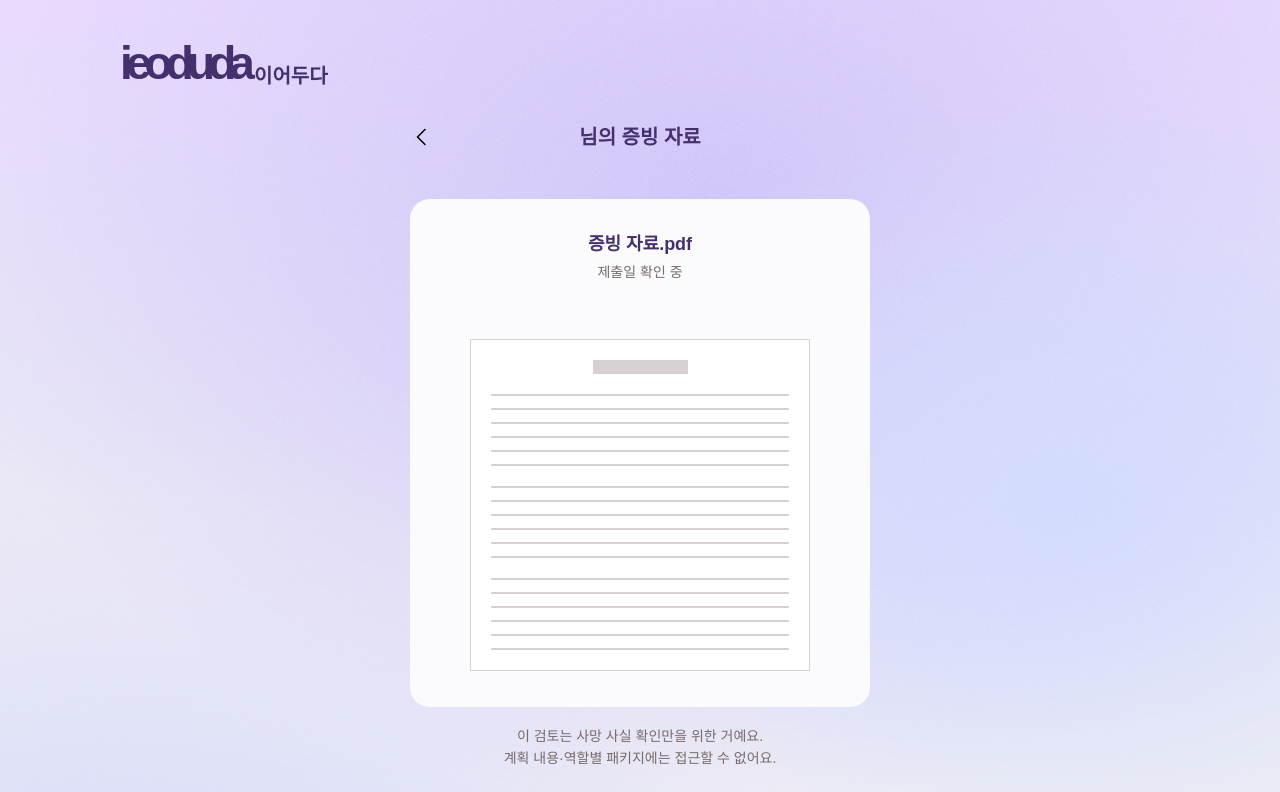
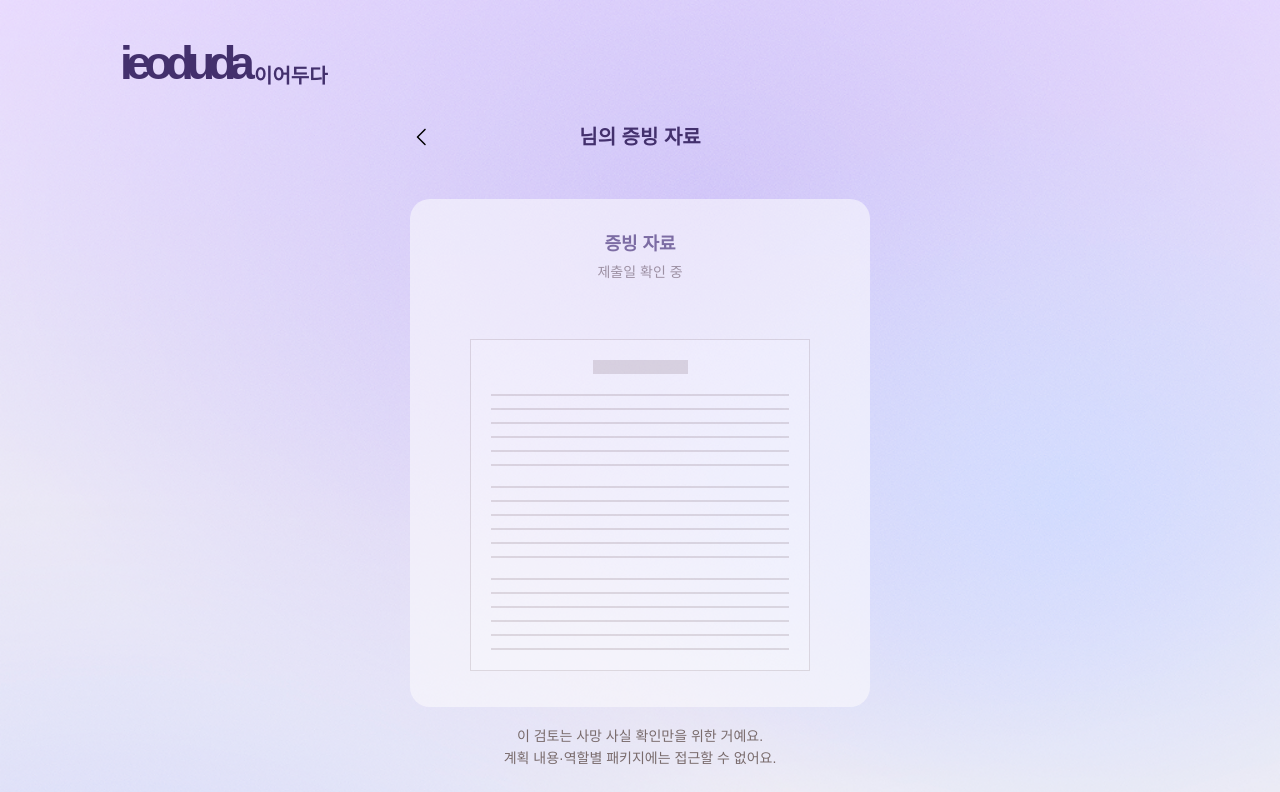
Before and after one commit to Dev-MAMOKEY/Ieoduda-Frontend, a Next.js app: page /external in a window 1280 px wide. Shown: the top 792 px of the page. Built offline with nearby package versions, Linux system fonts and the light colour scheme; no server answers; a web font is replaced by a local one.

Commit message:
[Feat/#13] feat : 사망 신고 이메일 입력 검증 적용 및, 공식 증빙 자료 다운로드 api 적용

```diff
--- a/app/(email)/death-report/page.tsx
+++ b/app/(email)/death-report/page.tsx
@@ -17,7 +17,7 @@ const dateFields = [
 ] as const;
 
 function getValidDeathDate(date: string[]) {
-  if (date.every((part) => !part)) return undefined;
+  if (date.every((part) => !part)) throw new Error("사망하신 날짜를 입력하거나 정확한 날짜를 모른다고 선택해 주세요.");
   if (date.some((part) => !part)) throw new Error("사망 날짜는 연도, 월, 일을 모두 입력해 주세요.");
 
   const [year, month, day] = date.map(Number);
@@ -36,18 +36,26 @@ export default function DeathReportPage() {
   const [unknownDate, setUnknownDate] = useState(false);
   const [pending, setPending] = useState(false);
   const [error, setError] = useState("");
+  const [dateError, setDateError] = useState("");
   const requestInFlight = useRef(false);
   const ownerName = invitation?.ownerName ?? "계획 작성자";
   const submit = async () => {
     const searchParams = new URLSearchParams(window.location.search);
     const token = searchParams.get("token") ?? "";
     if (!token) return setError("유효한 신고 토큰이 필요합니다.");
+    let deathDate: string | undefined;
+    try {
+      deathDate = unknownDate ? undefined : getValidDeathDate(date);
+      setDateError("");
+    } catch (reason) {
+      setDateError(reason instanceof Error ? reason.message : "사망하신 날짜를 확인해 주세요.");
+      return;
+    }
     if (requestInFlight.current) return;
     requestInFlight.current = true;
     setPending(true);
     setError("");
     try {
-      const deathDate = unknownDate ? undefined : getValidDeathDate(date);
       const result = await reportDeath(token, deathDate);
       const params = new URLSearchParams();
       params.set("token", result.evidenceUploadToken);
@@ -114,7 +122,7 @@ export default function DeathReportPage() {
                     max={field.max}
                     min={field.min}
                     disabled={unknownDate}
-                    onChange={(event) => setDate((current) => current.map((value, itemIndex) => itemIndex === index ? event.target.value : value))}
+                    onChange={(event) => { setDate((current) => current.map((value, itemIndex) => itemIndex === index ? event.target.value : value)); setDateError(""); }}
                     placeholder={field.label}
                     type={field.type}
                     value={date[index]}
@@ -127,7 +135,7 @@ export default function DeathReportPage() {
                   <input
                     className="peer size-full cursor-pointer appearance-none rounded-full border border-[#584e4d] bg-transparent checked:border-[#43306d] focus-visible:outline-2 focus-visible:outline-offset-2 focus-visible:outline-[#43306d]"
                     checked={unknownDate}
-                    onChange={(event) => setUnknownDate(event.target.checked)}
+                    onChange={(event) => { setUnknownDate(event.target.checked); setDateError(""); }}
                     type="checkbox"
                   />
                   <span aria-hidden="true" className="pointer-events-none absolute inset-0 hidden items-center justify-center peer-checked:flex">
@@ -136,6 +144,7 @@ export default function DeathReportPage() {
                 </span>
                 정확한 날짜를 모르겠어요.
               </label>
+              {dateError ? <p className="px-2.5 text-xs font-medium text-red-600" role="alert">{dateError}</p> : null}
             </section>
 
             <aside className="flex flex-col items-start rounded-[16px] bg-[#f3f3ff] px-5 pb-[22px] pt-[18px] lg:rounded-[20px] lg:px-[22px]">
--- a/app/(external)/external/page.tsx
+++ b/app/(external)/external/page.tsx
@@ -5,10 +5,8 @@ import { BackButton } from "@/components/BackButton";
 import { Button } from "@/components/Button";
 import { PageHeader } from "@/components/PageHeader";
 import { useEffect, useState } from "react";
-import { decidePartnerReview, getPartnerReview } from "@/lib/api/partner";
+import { decidePartnerReview, downloadPartnerReviewFile, getPartnerReview } from "@/lib/api/partner";
 import type { PartnerReview } from "@/lib/api/partner-types";
-
-const evidenceTitle = { DEATH_CERTIFICATE: "사망 진단서", DEATH_REPORT: "사망 신고서", POSTMORTEM_REPORT: "검안서" } as const;
 
 function DocumentSheet() {
   return <div aria-label="증빙 문서 미리보기" className="flex h-[300px] w-[230px] flex-col items-center gap-5 border border-[#d7d0d0] bg-white px-5 py-[21px] lg:h-auto lg:w-[340px] lg:border-[1.4px] lg:p-5">
@@ -27,6 +25,7 @@ export default function ExternalReviewPage() {
   const [review, setReview] = useState<PartnerReview | null>(null);
   const [memo, setMemo] = useState("");
   const [pending, setPending] = useState(false);
+  const [downloading, setDownloading] = useState(false);
   const [error, setError] = useState("");
   useEffect(() => {
     const reviewId = new URLSearchParams(window.location.search).get("doc");
@@ -43,7 +42,27 @@ export default function ExternalReviewPage() {
     catch (reason) { setError(reason instanceof Error ? reason.message : "검토 결과를 저장하지 못했습니다."); }
     finally { setPending(false); }
   };
-  const document = review ? { owner: review.targetName, title: evidenceTitle[review.evidenceType], submittedAt: new Date(review.submittedAt).toLocaleString("ko-KR") } : { owner: "", title: "증빙 자료", submittedAt: "확인 중" };
+  const downloadOriginal = async () => {
+    if (!review || downloading) return;
+    setDownloading(true);
+    setError("");
+    try {
+      const blob = await downloadPartnerReviewFile(review.reviewId);
+      const url = URL.createObjectURL(blob);
+      const link = document.createElement("a");
+      link.href = url;
+      link.download = review.fileName;
+      document.body.appendChild(link);
+      link.click();
+      link.remove();
+      URL.revokeObjectURL(url);
+    } catch (reason) {
+      setError(reason instanceof Error ? reason.message : "증빙 원본을 다운로드하지 못했습니다.");
+    } finally {
+      setDownloading(false);
+    }
+  };
+  const documentInfo = review ? { owner: review.targetName, title: review.fileName, submittedAt: new Date(review.submittedAt).toLocaleString("ko-KR") } : { owner: "", title: "증빙 자료", submittedAt: "확인 중" };
 
   return <main className="min-h-dvh text-[#43306d]">
     <header className="hidden h-[125px] items-center px-[120px] lg:flex"><BrandLogo /></header>
@@ -52,18 +71,18 @@ export default function ExternalReviewPage() {
       <PageHeader backHref="/evidence" className="mb-[22px] py-2 lg:hidden" title="" />
       <header className="hidden w-[460px] grid-cols-[24px_1fr_24px] items-center lg:grid">
         <BackButton href="/evidence" label="등록된 증빙 자료로 돌아가기" />
-        <h1 className="text-center text-xl font-bold leading-none">{document.owner}님의 증빙 자료</h1>
+        <h1 className="text-center text-xl font-bold leading-none">{documentInfo.owner}님의 증빙 자료</h1>
         <span aria-hidden className="size-6" />
       </header>
 
       <div className="flex w-full flex-col gap-[22px] lg:mt-[50px] lg:w-[460px] lg:gap-5">
-        <section className="flex w-full flex-col items-center gap-[18px] rounded-[20px] bg-[#fbfafd] px-5 py-6 lg:gap-[60px] lg:py-9">
+        <button aria-label={`${documentInfo.title} 원본 다운로드`} className="flex w-full flex-col items-center gap-[18px] rounded-[20px] bg-[#fbfafd] px-5 py-6 transition-shadow hover:shadow-[0_4px_16px_rgba(67,48,109,0.1)] focus-visible:outline-2 focus-visible:outline-offset-2 focus-visible:outline-[#43306d] disabled:cursor-wait disabled:opacity-60 lg:gap-[60px] lg:py-9" disabled={!review || downloading} onClick={() => void downloadOriginal()} type="button">
           <header className="flex flex-col items-center gap-2 text-center lg:gap-3">
-            <h2 className="text-base font-bold leading-none lg:text-lg">{document.title}.pdf</h2>
-            <p className="text-xs font-medium leading-none text-[#796b6c] lg:text-sm">제출일 {document.submittedAt}</p>
+            <h2 className="text-base font-bold leading-none lg:text-lg">{documentInfo.title}</h2>
+            <p className="text-xs font-medium leading-none text-[#796b6c] lg:text-sm">제출일 {documentInfo.submittedAt}</p>
           </header>
           <DocumentSheet />
-        </section>
+        </button>
 
         <section className="flex flex-col gap-3 lg:gap-5">
           <div className="flex flex-col items-center gap-1.5 py-0 text-center text-xs leading-none text-[#796b6c] lg:gap-2 lg:pb-2.5 lg:pt-0.5 lg:text-sm">
--- a/lib/api/partner.ts
+++ b/lib/api/partner.ts
@@ -15,6 +15,14 @@ export async function getPartnerReviewFileUrl(reviewId: string) {
   const { data } = await apiClient.post<ApiResponse<{ downloadToken: string; expiresAt: string }>>("/api/partner/reviews/" + reviewId + "/file");
   return unwrap(data);
 }
+export async function downloadPartnerReviewFile(reviewId: string) {
+  const { downloadToken } = await getPartnerReviewFileUrl(reviewId);
+  const response = await apiClient.get<Blob>("/api/partner/reviews/" + reviewId + "/file", {
+    params: { token: downloadToken },
+    responseType: "blob",
+  });
+  return response.data;
+}
 export async function decidePartnerReview(reviewId: string, decision: "APPROVE" | "REJECT" | "ADDITIONAL_INFO_REQUESTED", password: string, failureReason?: string) {
   const { data } = await apiClient.post<ApiResponse<PartnerReview>>("/api/partner/reviews/" + reviewId + "/decision", { decision, password, failureReason });
   return unwrap(data);
```
